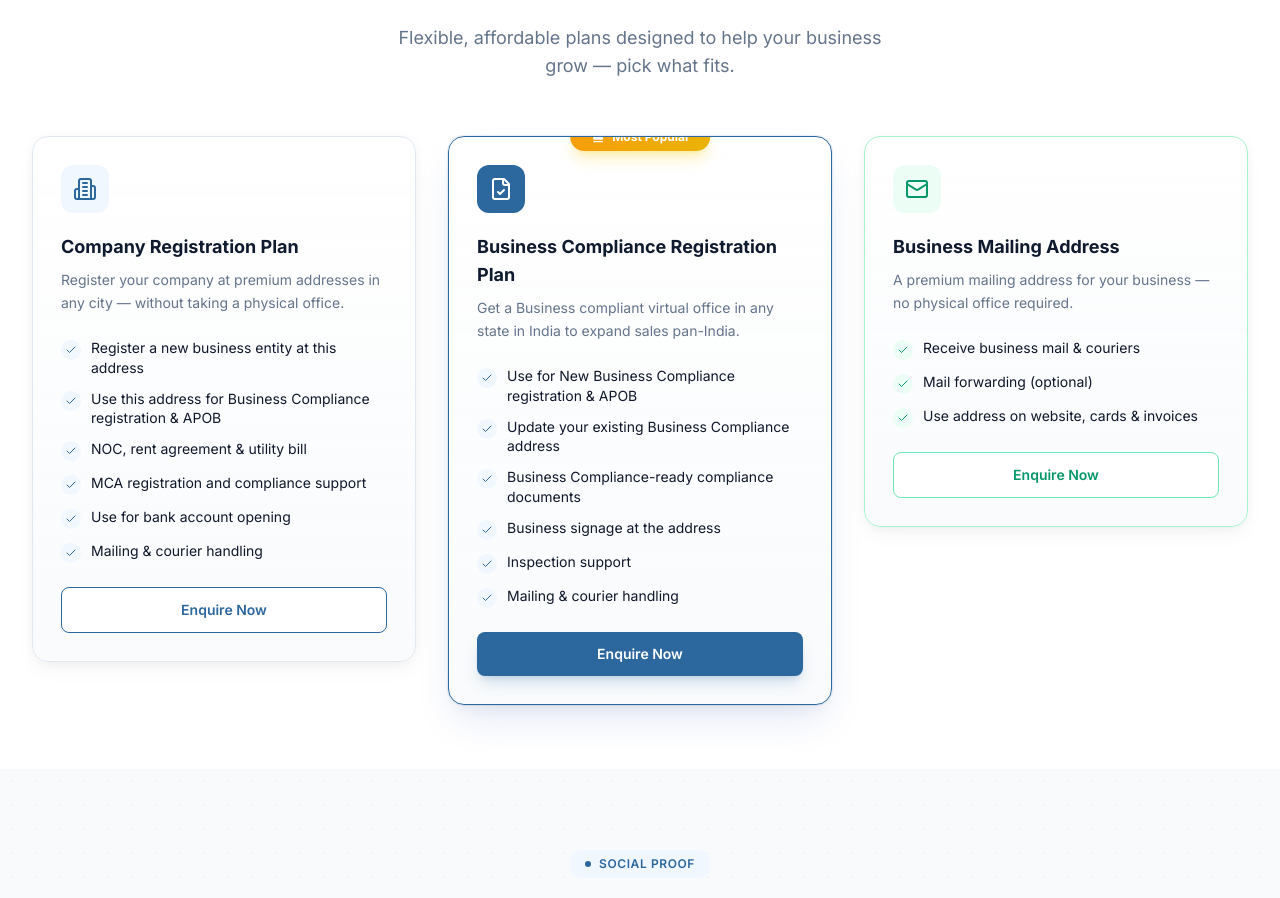
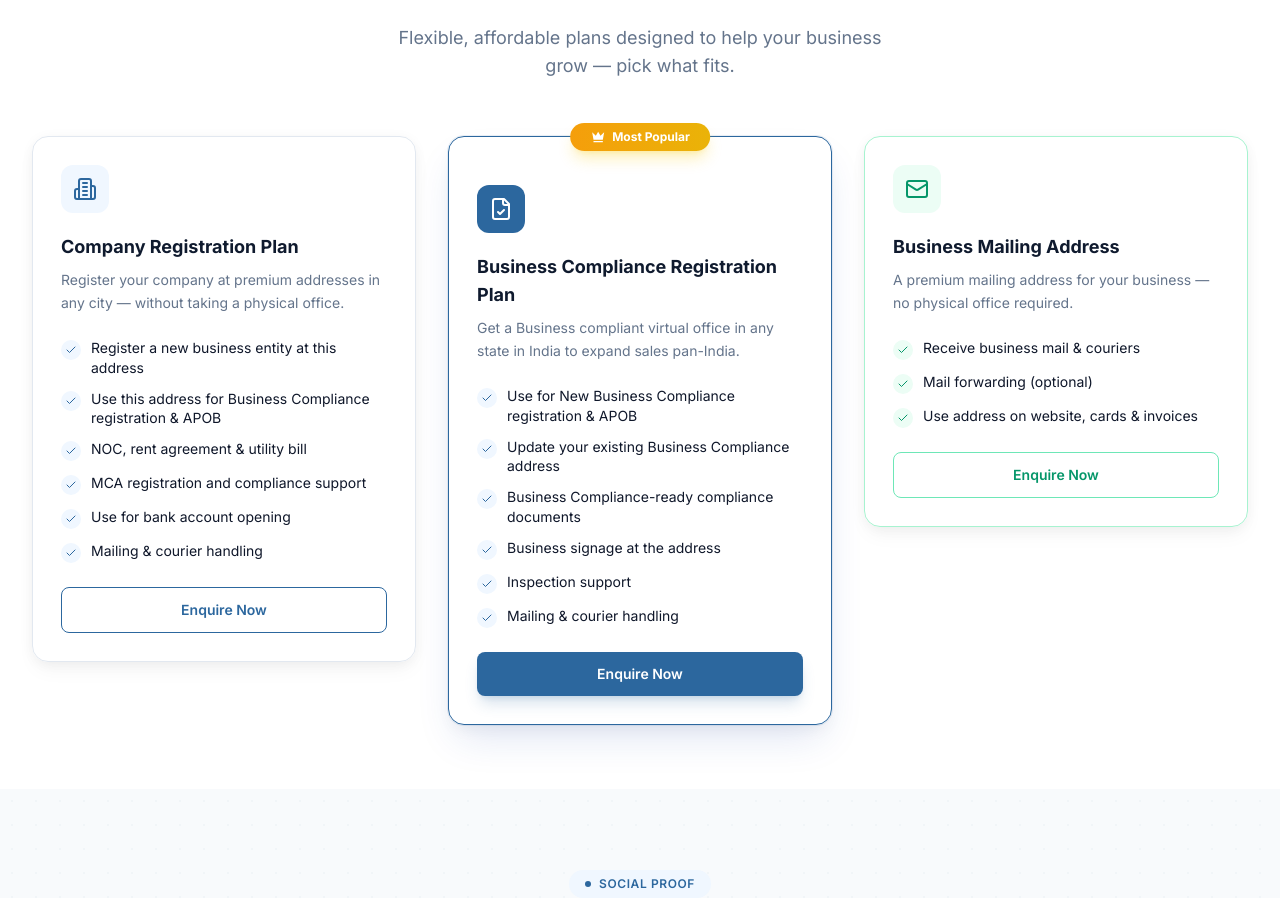
Before and after one commit to varunattricollab98/Website-, a React (Vite) app: page / in a window 1280 px wide. Shown: the part 935-1833 px from the top of the page. Built offline with nearby package versions, Linux system fonts and the light colour scheme.

Commit message:
FIX Most Popular tag: remove overflow:hidden (premium-card), add overflow:visible inline, add pt-12 to popular card for space, z-20 on tag — tag is now fully visible on the border line with crown icon

```diff
--- a/src/components/sections/Plans.jsx
+++ b/src/components/sections/Plans.jsx
@@ -69,26 +69,22 @@ export default function Plans() {
           {plans.map((plan, index) => (
             <motion.div
               key={plan.name}
-              className={`premium-card relative rounded-2xl border p-7 ${
+              className={`relative rounded-2xl border p-7 ${
                 plan.popular
-                  ? 'border-primary shadow-card-hover ring-1 ring-primary/10'
+                  ? 'border-primary shadow-card-hover ring-1 ring-primary/10 pt-12'
                   : plan.name === 'Business Mailing Address'
                     ? 'border-emerald-200 shadow-soft'
                     : 'border-surface-200 shadow-soft'
               }`}
+              style={{ overflow: 'visible' }}
               initial={{ opacity: 0, y: 20 }}
               whileInView={{ opacity: 1, y: 0 }}
               viewport={{ once: true }}
               transition={{ delay: index * 0.1 }}
-              onMouseMove={(e) => {
-                const r = e.currentTarget.getBoundingClientRect()
-                e.currentTarget.style.setProperty('--mx', `${e.clientX - r.left}px`)
-                e.currentTarget.style.setProperty('--my', `${e.clientY - r.top}px`)
-              }}
             >
               {/* Most Popular — crown on the border line */}
               {plan.popular && (
-                <div className="absolute top-0 left-1/2 -translate-x-1/2 -translate-y-1/2 bg-gradient-to-r from-[#f59e0b] to-[#eab308] text-white text-xs font-bold px-5 py-1.5 rounded-full shadow-lg shadow-yellow-400/30 z-10 flex items-center gap-1.5">
+                <div className="absolute top-0 left-1/2 -translate-x-1/2 -translate-y-1/2 bg-gradient-to-r from-[#f59e0b] to-[#eab308] text-white text-xs font-bold px-5 py-1.5 rounded-full shadow-lg shadow-yellow-400/30 z-20 flex items-center gap-1.5 whitespace-nowrap">
                   <svg className="w-4 h-4" viewBox="0 0 24 24" fill="currentColor"><path d="M5 16L3 5l5.5 5L12 4l3.5 6L21 5l-2 11H5zm0 2h14v2H5v-2z"/></svg>
                   Most Popular
                 </div>
```
